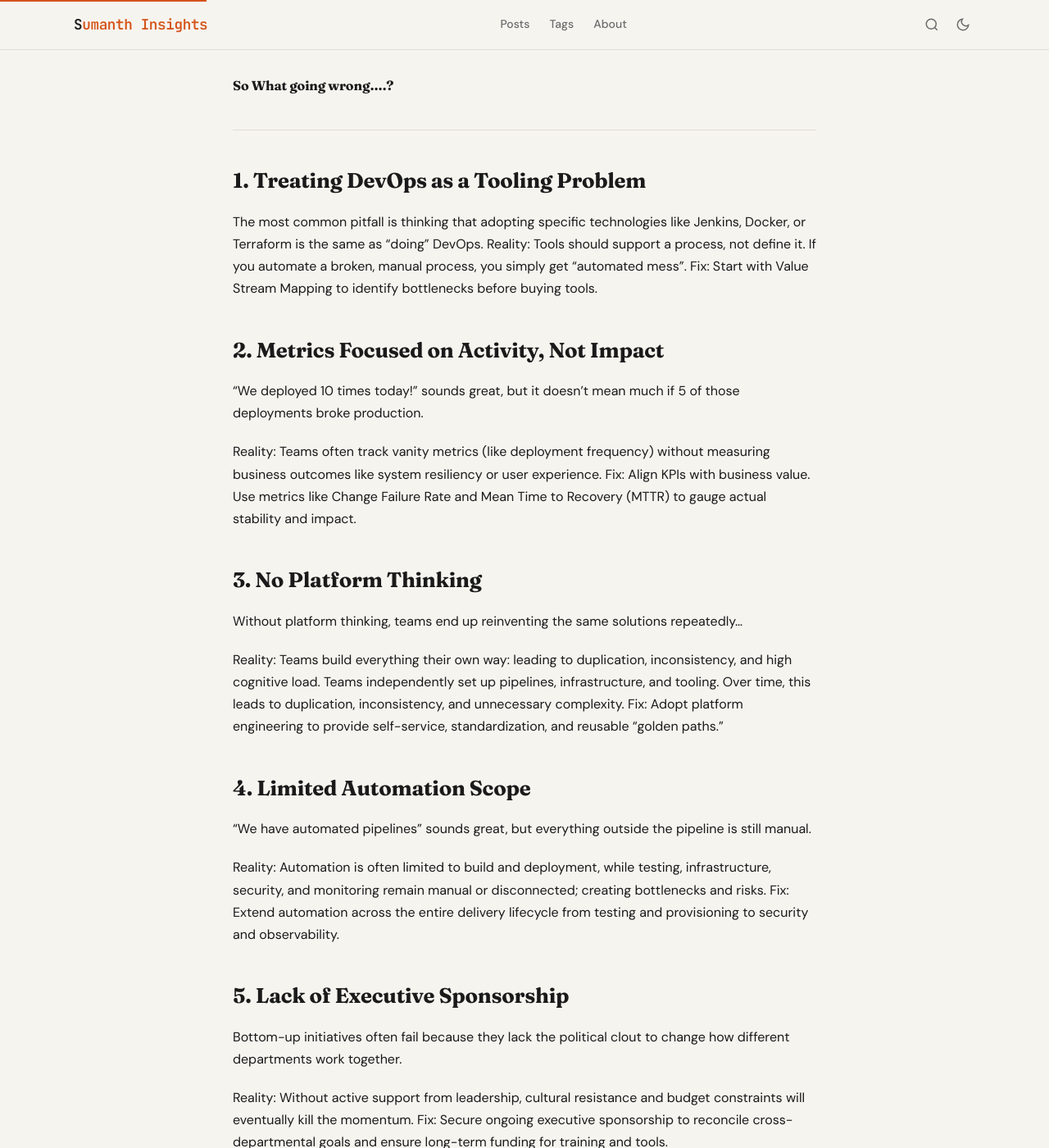
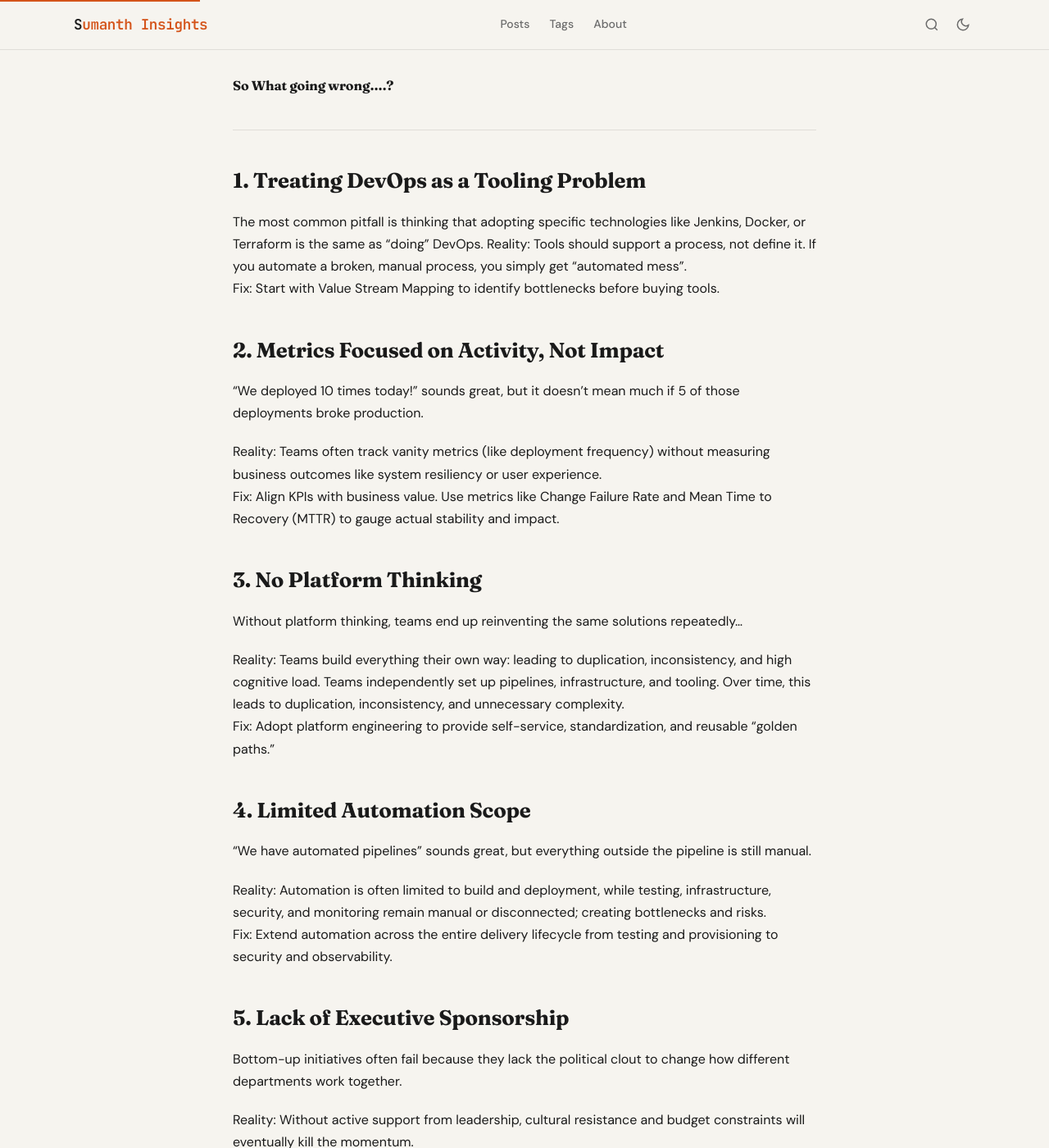
Before and after one commit to sumanthrb/insights, a Jekyll site: the page built from _posts/2025-05-18-DevOps-Tranf.md, in a window 1280 px wide and 1400 px high, scrolled down 839 px. Shown: the whole window at 82% size. Built offline with Jekyll 4.4.1, drawn with Linux system fonts in a browser that asks for light colours; some of the changed text lies outside the part shown.

Commit message:
Update 2025-05-18-DevOps-Tranf.md

```diff
--- a/_posts/2025-05-18-DevOps-Tranf.md
+++ b/_posts/2025-05-18-DevOps-Tranf.md
@@ -33,44 +33,44 @@ Despite all the right tools, outcomes haven’t improved.
 ---
 ## 1. Treating DevOps as a Tooling Problem
 The most common pitfall is thinking that adopting specific technologies like Jenkins, Docker, or Terraform is the same as "doing" DevOps.
-Reality: Tools should support a process, not define it. If you automate a broken, manual process, you simply get "automated mess".
+Reality: Tools should support a process, not define it. If you automate a broken, manual process, you simply get "automated mess". <br>
 Fix: Start with Value Stream Mapping to identify bottlenecks before buying tools.
 
 ## 2. Metrics Focused on Activity, Not Impact
 "We deployed 10 times today!" sounds great, but it doesn't mean much if 5 of those deployments broke production.
 
-Reality: Teams often track vanity metrics (like deployment frequency) without measuring business outcomes like system resiliency or user experience.
+Reality: Teams often track vanity metrics (like deployment frequency) without measuring business outcomes like system resiliency or user experience. <br>
 Fix: Align KPIs with business value. Use metrics like Change Failure Rate and Mean Time to Recovery (MTTR) to gauge actual stability and impact.
 
 ## 3. No Platform Thinking
 Without platform thinking, teams end up reinventing the same solutions repeatedly...
 
 Reality: Teams build everything their own way:  leading to duplication, inconsistency, and high cognitive load.
-Teams independently set up pipelines, infrastructure, and tooling. Over time, this leads to duplication, inconsistency, and unnecessary complexity.
+Teams independently set up pipelines, infrastructure, and tooling. Over time, this leads to duplication, inconsistency, and unnecessary complexity. <br>
 Fix: Adopt platform engineering to provide self-service, standardization, and reusable “golden paths.”
 
 ## 4. Limited Automation Scope
 “We have automated pipelines” sounds great, but everything outside the pipeline is still manual.
 
-Reality: Automation is often limited to build and deployment, while testing, infrastructure, security, and monitoring remain manual or disconnected; creating bottlenecks and risks.
+Reality: Automation is often limited to build and deployment, while testing, infrastructure, security, and monitoring remain manual or disconnected; creating bottlenecks and risks. <br>
 Fix: Extend automation across the entire delivery lifecycle from testing and provisioning to security and observability.
 
 ## 5. Lack of Executive Sponsorship
 Bottom-up initiatives often fail because they lack the political clout to change how different departments work together.
 
-Reality: Without active support from leadership, cultural resistance and budget constraints will eventually kill the momentum.
+Reality: Without active support from leadership, cultural resistance and budget constraints will eventually kill the momentum. <br>
 Fix: Secure ongoing executive sponsorship to reconcile cross-departmental goals and ensure long-term funding for training and tools.
 
 ## 6. Neglecting Security (The "Last Minute" Check)
 In many failed transformations, security is still a final checkpoint at the end of the development cycle.
 
-Reality: This "bolt-on" approach creates massive bottlenecks and forces expensive rework.
+Reality: This "bolt-on" approach creates massive bottlenecks and forces expensive rework. <br>
 Fix: Implement DevSecOps by "shifting left" embedding security and compliance checks directly into the automated pipeline from day one.
 
 ## 7. Igonring the Culture
 Organizations often focus on the "Automation" and "Measurement" parts of the CALMS framework (Culture, Automation, Lean, Measurement, and Sharing) while ignoring the "Culture".
 
-Reality: If your culture reprimands failure, teams will avoid the experimentation necessary for DevOps to thrive.
+Reality: If your culture reprimands failure, teams will avoid the experimentation necessary for DevOps to thrive. <br>
 Fix: Foster a "blameless" culture where failures are treated as learning opportunities rather than reasons for punishment.
 
 -----
```
